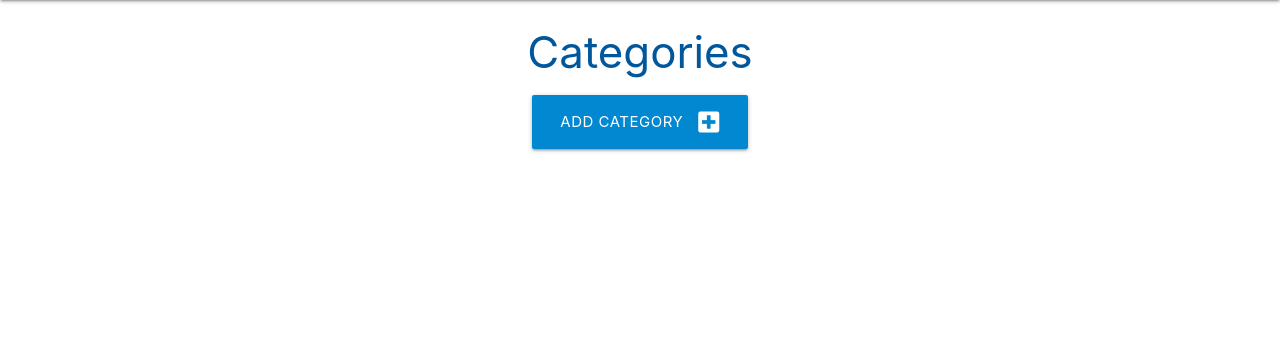
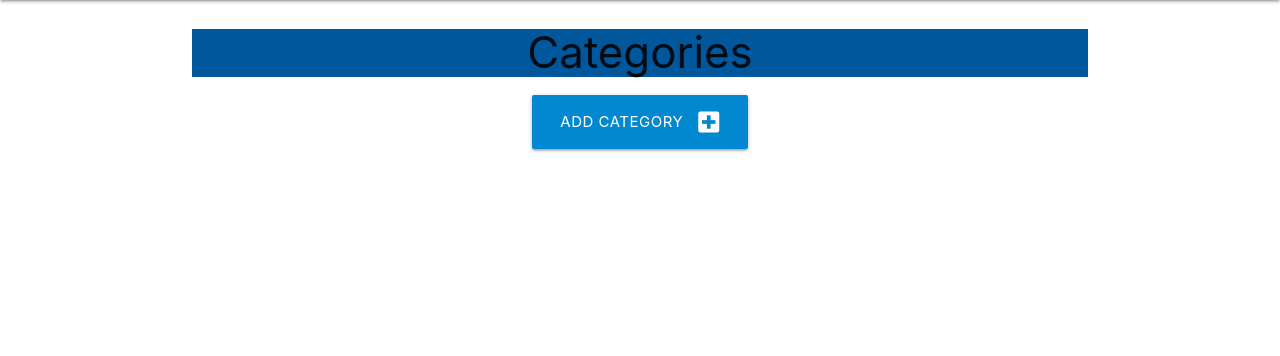
Before and after one commit to DanFNKD/flask-sqlalchemy-task-manager, a Flask app: page /categories in a window 1280 px wide. Shown: the part 64-420 px from the top of the page. Run offline with Flask 3, Linux system fonts and the light colour scheme.

Commit message:
Updated h3 color

```diff
--- a/taskmanager/templates/add_category.html
+++ b/taskmanager/templates/add_category.html
@@ -1,6 +1,6 @@
 {% extends "base.html" %}
 {% block content %}
 
-<h3 class="light-blue-text text-darken-4 center-align">Add Category</h3>
+<h3 class="light-blue darken-4 center-align">Add Category</h3>
 
 {% endblock %}
--- a/taskmanager/templates/categories.html
+++ b/taskmanager/templates/categories.html
@@ -1,7 +1,7 @@
 {% extends "base.html" %}
 {% block content %}
 
-<h3 class="light-blue-text text-darken-4 center-align">Categories</h3>
+<h3 class="light-blue darken-4 center-align">Categories</h3>
 
 <div class="row">
     <div class="col s12 center-align">
```
